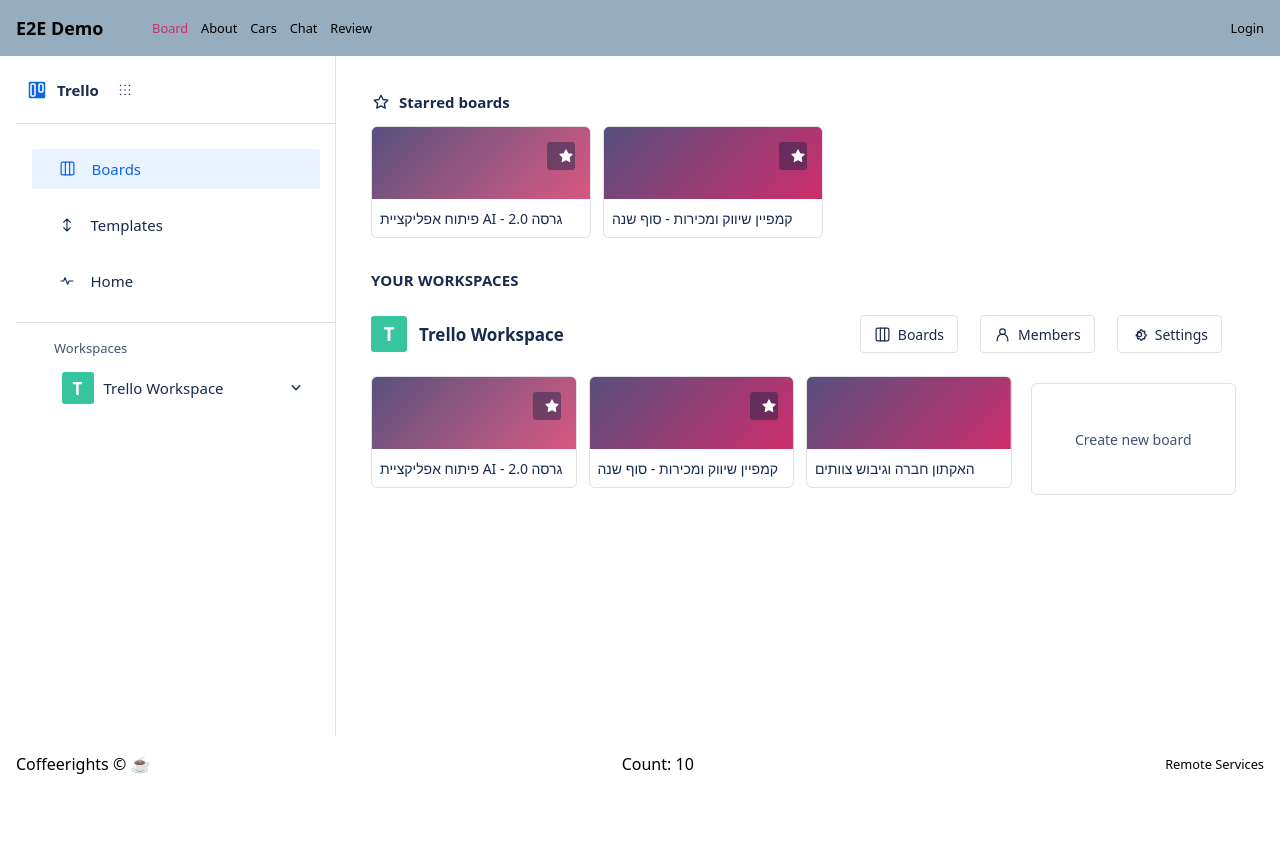
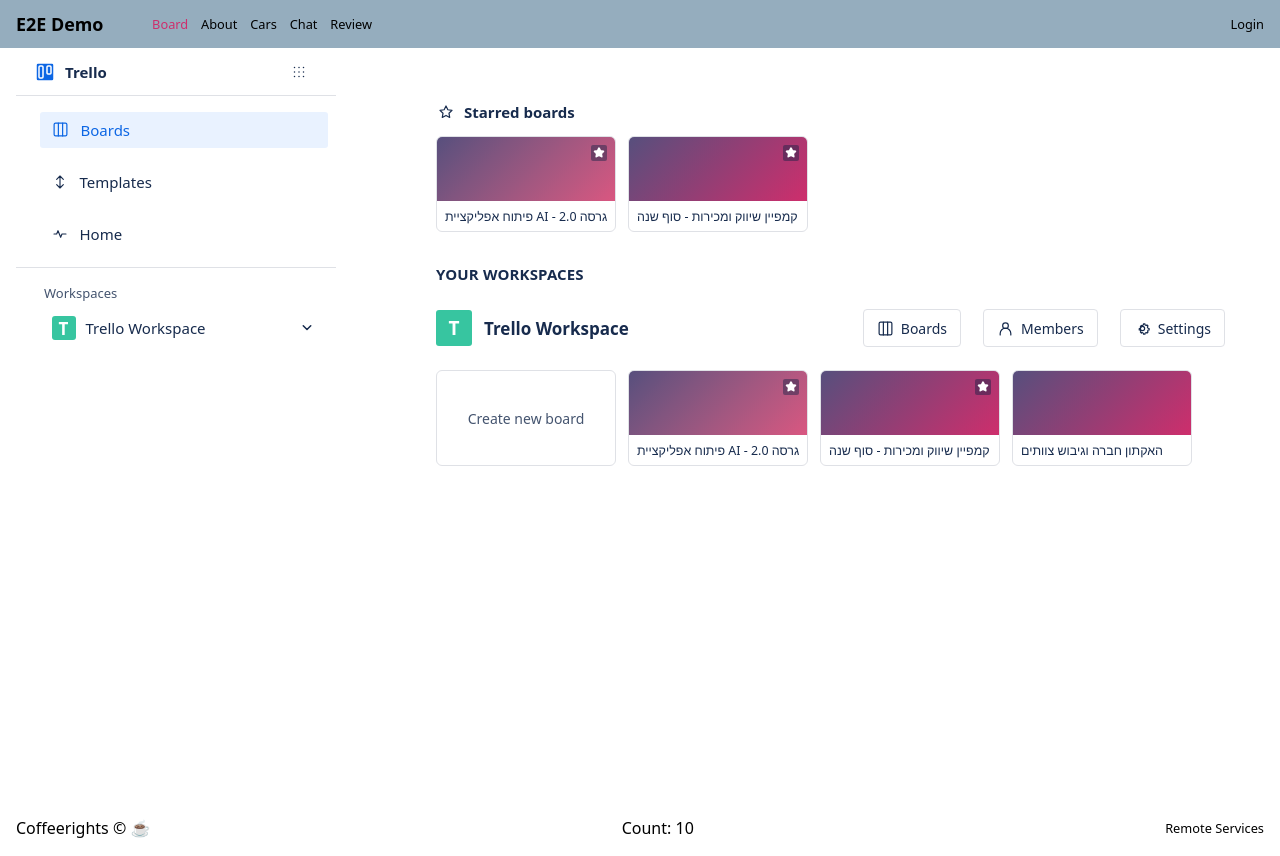
Before and after one commit to ofekmeshulam46-bot/Trello-Frontend, a React (Vite) app: page /boards in a window 1280 px wide. Before the commit the page ends 800 px from the top, so only its background shows below. Built offline with nearby package versions, Linux system fonts and the light colour scheme; no server answers.

Commit message:
Board Index UI Improve

```diff
--- a/src/assets/icons/board-icons.jsx
+++ b/src/assets/icons/board-icons.jsx
@@ -60,7 +60,14 @@ export const SettingsIcon = (
 )
 
 export const StarIcon = (
-    <svg className="board-star-icon" viewBox="0 0 24 24" aria-hidden="true">
+    <svg viewBox="0 0 24 24" aria-hidden="true">
         <path d="m12 3 2.78 5.63 6.22.9-4.5 4.39 1.06 6.19L12 17.18l-5.56 2.93 1.06-6.19L3 9.53l6.22-.9L12 3Z" />
     </svg>
 )
+
+export const StarWithCoverIcon = (
+    <svg viewBox="0 0 16 16" aria-hidden="true">
+        <rect x="0" y="0" width="16" height="16" rx="2" />
+        <path d="m8 3.25 1.35 2.74 3.02.44-2.19 2.13.52 3.01L8 10.21l-2.7 1.36.52-3.01-2.19-2.13 3.02-.44L8 3.25Z" />
+    </svg>
+)
--- a/src/assets/styles/cmps/AppHeader.css
+++ b/src/assets/styles/cmps/AppHeader.css
@@ -1,9 +1,11 @@
 .app-header {
     display: flex;
-    min-height: 3.5rem;
+    height: 48px;
+    box-sizing: border-box;
+    align-items: center;
 
     background-color: var(--clr4);
-    padding: .8rem 1rem;
+    padding: 0 1rem;
 
     & nav {
         display: flex;
--- a/src/assets/styles/cmps/board/BoardIndex.css
+++ b/src/assets/styles/cmps/board/BoardIndex.css
@@ -2,26 +2,28 @@
     display: grid;
     grid-template-columns: 320px minmax(0, 1fr);
 
-    min-height: calc(100vh - 7.5rem);
+    height: calc(100vh - 48px);
+    min-height: calc(100vh - 48px);
     width: 100%;
     background: var(--board-surface);
 
     & .board-sidebar {
-        min-height: calc(100vh - 7.5rem);
+        height: 100%;
 
-        border-inline-end: 1px solid var(--board-border);
+        border-inline-end: 0;
         background: var(--board-surface);
         color: var(--board-text);
     }
 
     & .sidebar-brand {
-        position: relative;
-        display: flex;
-        height: 68px;
+        display: grid;
+        grid-template-columns: 26px minmax(0, 1fr) 34px;
+        column-gap: 7px;
+        height: 48px;
         align-items: center;
 
         border-block-end: 1px solid var(--board-border);
-        padding-inline: 8px;
+        padding-inline: 16px;
     }
 
     & .sidebar-switcher {
@@ -34,7 +36,7 @@
         background: transparent;
         color: var(--board-text);
         cursor: pointer;
-
+        justify-self: end;
     }
 
     & .sidebar-switcher-icon {
@@ -48,7 +50,6 @@
         display: grid;
         width: 26px;
         height: 26px;
-        margin-inline-end: 7px;
         place-items: center;
 
         color: var(--board-surface);
@@ -73,20 +74,22 @@
         display: grid;
         gap: 1px;
 
-        padding: 17px 8px 14px;
+        padding: 8px 16px;
         border-block-end: 1px solid var(--board-border);
     }
 
     & .sidebar-nav-item {
         display: flex;
-        height: 40px;
+        width: 100%;
+        height: 36px;
+        box-sizing: border-box;
         align-items: center;
-        gap: 16px;
+        gap: 12px;
 
         border: 0;
         border-radius: 3px;
         background: transparent;
-        padding-inline: 27px;
+        padding-inline: 12px;
         color: var(--board-text);
         font: inherit;
         font-size: 15px;
@@ -113,11 +116,11 @@
     }
 
     & .sidebar-workspaces {
-        padding: 16px 8px;
+        padding: 16px;
 
         & h4 {
             margin: 0 0 8px;
-            padding-inline: 30px;
+            padding-inline: 12px;
 
             color: var(--board-muted-text);
             font-size: 13px;
@@ -128,14 +131,15 @@
     & .sidebar-workspace {
         display: flex;
         width: 100%;
-        height: 46px;
+        height: 36px;
+        box-sizing: border-box;
         align-items: center;
         gap: 10px;
 
         border: 0;
         border-radius: 3px;
         background: transparent;
-        padding-inline: 30px;
+        padding-inline: 12px;
         color: var(--board-text);
         font: inherit;
         font-size: 15px;
@@ -172,14 +176,15 @@
     }
 
     & .sidebar-workspace-logo {
-        width: 32px;
-        height: 32px;
+        width: 24px;
+        height: 24px;
         font-size: 17px;
     }
 
     & .board-main {
         width: 100%;
-        padding: 30px 35px;
+        max-width: 1044px;
+        padding: 48px 32px 64px 100px;
     }
 
     & .workspace-title,
@@ -256,7 +261,7 @@
         --min-column-size: 180px;
 
         display: grid;
-        grid-template-columns: repeat(auto-fit, minmax(var(--min-column-size), 1fr));
+        grid-template-columns: repeat(4, 180px);
         gap: 12px;
         margin: 0;
         padding: 0;
@@ -285,22 +290,23 @@
         place-items: center;
     }
 
-    & .board-section-icon .board-star-icon {
-        width: 18px;
-        height: 18px;
-        fill: none;
+    & .board-section-icon > svg {
+        width: 16px;
+        height: 16px;
+        fill: transparent;
+        stroke: currentColor;
+        stroke-linecap: round;
+        stroke-linejoin: round;
+        stroke-width: 1.8;
     }
 
     & .board-section-list {
-        --min-column-size: 220px;
-
-        grid-template-columns: repeat(auto-fill, minmax(var(--min-column-size), 220px));
+        grid-template-columns: repeat(4, 180px);
     }
 
     & .board-card,
     & .create-board-card {
-        position: relative;
-        height: 112px;
+        height: 96px;
 
         border: 1px solid var(--board-border);
         border-radius: 6px;
@@ -308,21 +314,40 @@
         background: var(--board-surface);
     }
 
+    & .board-card {
+        display: grid;
+        grid-template-rows: 64px 32px;
+        grid-template-columns: minmax(0, 1fr);
+        container-type: inline-size;
+    }
+
     & .board-preview {
-        position: relative;
+        grid-area: 1 / 1 / 3 / 2;
+        display: grid;
+        grid-template-rows: 64px 32px;
+        grid-template-columns: minmax(0, 1fr);
         height: 100%;
     }
 
     & .board-preview-link {
-        display: block;
+        grid-area: 1 / 1 / 3 / 2;
+        display: grid;
+        grid-template-rows: 64px 32px;
+        grid-template-columns: minmax(0, 1fr);
+        width: 100%;
         height: 100%;
         color: inherit;
+        text-decoration: none;
         cursor: pointer;
     }
 
+    & .board-preview-link:hover {
+        text-decoration: none;
+    }
+
     & .board-cover {
-        position: relative;
-        height: 72px;
+        width: 100%;
+        height: 64px;
         background: linear-gradient(135deg, var(--clr3), var(--clr1));
         background-position: center;
         background-size: cover;
@@ -334,19 +359,21 @@
     }
 
     & .board-star {
-        position: absolute;
-        top: 8px;
-        right: 8px;
-        z-index: 1;
+        grid-area: 1 / 1 / 2 / 2;
+        align-self: start;
+        justify-self: end;
+        z-index: 5;
+        margin: 0;
 
         display: grid;
-        width: 28px;
-        height: 28px;
+        width: 32px;
+        height: 32px;
         place-items: center;
+        box-sizing: border-box;
 
         border: 0;
-        border-radius: 3px;
-        background: rgba(9, 30, 66, 0.42);
+        padding: 0;
+        background: transparent;
         color: #fff;
         opacity: 0;
         cursor: pointer;
@@ -357,14 +384,20 @@
         }
     }
 
-    & .board-star-icon {
+    & .board-star > svg {
         width: 16px;
         height: 16px;
+        display: block;
         fill: transparent;
         stroke: currentColor;
         stroke-linecap: round;
         stroke-linejoin: round;
         stroke-width: 1.8;
+    }
+
+    & .board-star > svg rect {
+        fill: rgba(9, 30, 66, 0.42);
+        stroke: none;
     }
 
     & .board-card:hover .board-star,
@@ -373,8 +406,12 @@
         opacity: 1;
     }
 
-    & .board-star.starred .board-star-icon {
+    & .board-star.starred > svg path {
         fill: #fff;
+    }
+
+    & .board-star.starred > svg rect {
+        fill: rgba(9, 30, 66, 0.42);
     }
 
     & .board-card:first-child .board-cover {
@@ -383,18 +420,24 @@
 
     & .board-name {
         display: flex;
-        height: 38px;
+        height: 32px;
         align-items: center;
+        box-sizing: border-box;
 
         margin: 0;
         padding-inline: 8px;
         color: var(--board-text);
-        font-size: 14px;
+        font-size: clamp(8px, 7cqi, 14px);
+        line-height: 1.25;
+        white-space: nowrap;
+        overflow: hidden;
+        text-overflow: ellipsis;
     }
 
     & .create-board-card {
         display: grid;
         width: 100%;
+        margin: 0;
         place-items: center;
 
         color: var(--board-muted-text);
@@ -409,8 +452,9 @@
 
     & .board-edit,
     & .board-remove {
-        position: absolute;
-        bottom: 7px;
+        grid-area: 1 / 1 / 2 / 2;
+        align-self: start;
+        z-index: 3;
         display: none;
 
         border: 0;
@@ -422,11 +466,13 @@
     }
 
     & .board-edit {
-        right: 32px;
+        justify-self: start;
+        margin: 4px 0 0 4px;
     }
 
     & .board-remove {
-        right: 7px;
+        justify-self: start;
+        margin: 4px 0 0 36px;
     }
 
     & .board-card:hover .board-edit,
--- a/src/cmps/BoardList.jsx
+++ b/src/cmps/BoardList.jsx
@@ -39,15 +39,17 @@ export function BoardList({
         </li>
       ))}
       {showCreateBoard && (
-        <li>
         <button
           className="create-board-card"
           type="button"
           onClick={onAddBoard}
+          style={{
+            gridColumn: 1,
+            gridRow: Math.floor(boards.length / 4) + 1,
+          }}
         >
           Create new board
         </button>
-        </li>
       )}
     </ul>
   )
--- a/src/cmps/BoardPreview.jsx
+++ b/src/cmps/BoardPreview.jsx
@@ -1,12 +1,12 @@
 import { Link } from 'react-router-dom'
-import { StarIcon } from '../assets/icons/board-icons.jsx'
+import { StarWithCoverIcon } from '../assets/icons/board-icons.jsx'
 
 export function BoardPreview({ board, onToggleStar }) {
   return (
     <article className="board-preview">
       <Link className="board-preview-link" to={`/board/${board._id}`}>
         <div className="board-cover" />
-        <p className="board-name">{board.title}</p>
+        <p className="board-name" title={board.title}>{board.title}</p>
       </Link>
       <button
         className={`board-star${board.isStarred === true ? ' starred' : ''}`}
@@ -15,7 +15,7 @@ export function BoardPreview({ board, onToggleStar }) {
         aria-label={`${board.isStarred === true ? 'Remove' : 'Add'} ${board.title} ${board.isStarred === true ? 'from' : 'to'} starred boards`}
         aria-pressed={board.isStarred === true}
       >
-        {StarIcon}
+        {StarWithCoverIcon}
       </button>
     </article>
   )
```
Lines whose indentation alone changed are shown as unchanged.
